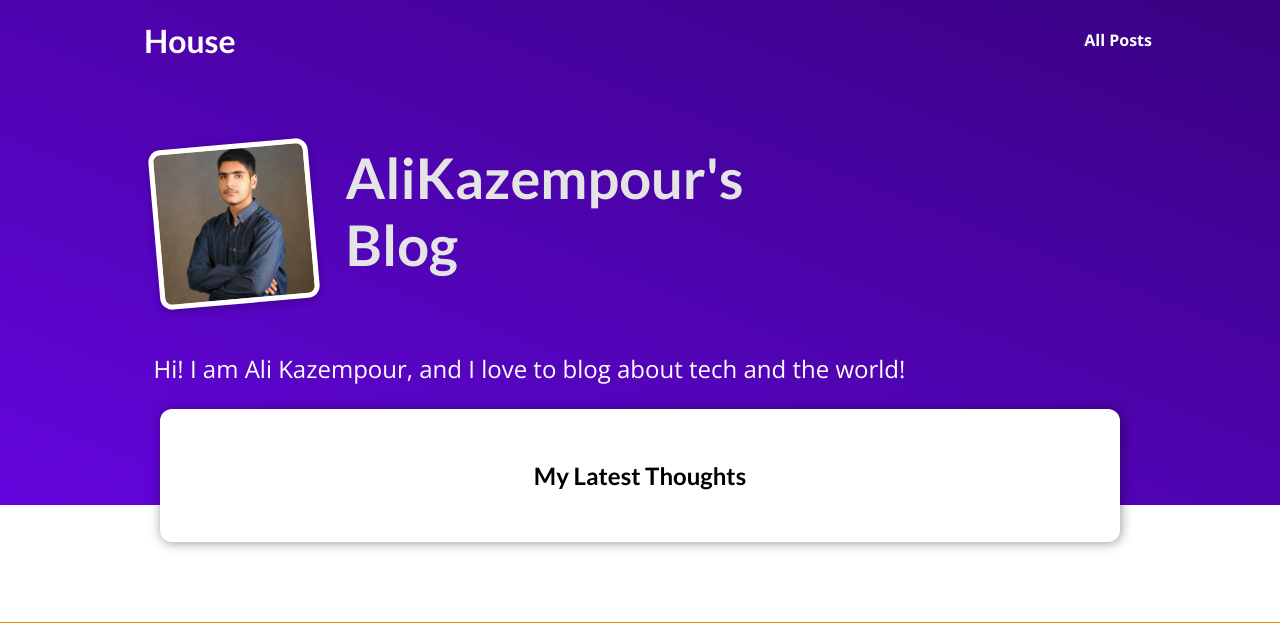
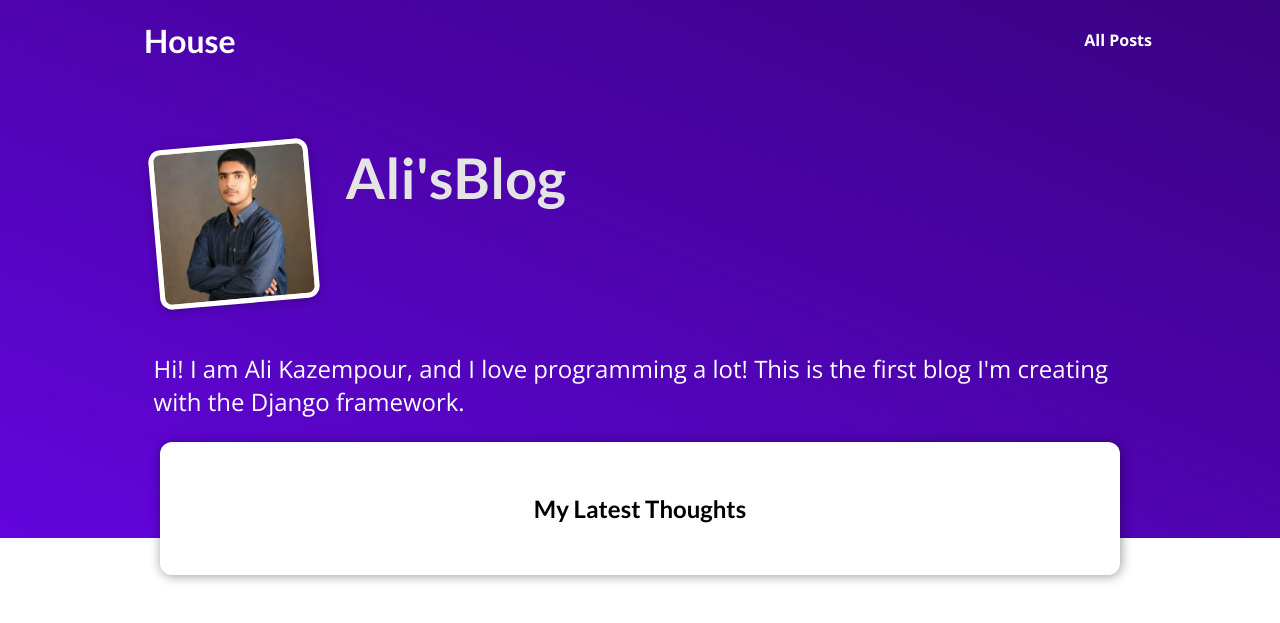
Before and after one commit to AliKazempour/My-Site, a Django app: page /blog/ in a window 1280 px wide. Shown: the top 623 px of the page. Run offline with Django 4.2, Linux system fonts and the light colour scheme; data that the repository does not hold is empty.

Commit message:
🎨 style : improve format of start_page.html

```diff
--- a/my_site/blog/templates/blog/start_page.html
+++ b/my_site/blog/templates/blog/start_page.html
@@ -14,9 +14,9 @@
     <section id="welcome">
         <header>
             <img src="{% static "blog/images/Ali.jpg" %}" alt="Ali - The Author Of This Blog"/>
-            <h2>AliKazempour's Blog</h2>
+            <h2>Ali'sBlog</h2>
         </header>
-        <p>Hi! I am Ali Kazempour, and I love to blog about tech and the world!</p>
+        <p>Hi! I am Ali Kazempour, and I love programming a lot! This is the first blog I'm creating with the Django framework.</p>
     </section>
 
     <section id="latest-posts">
```
